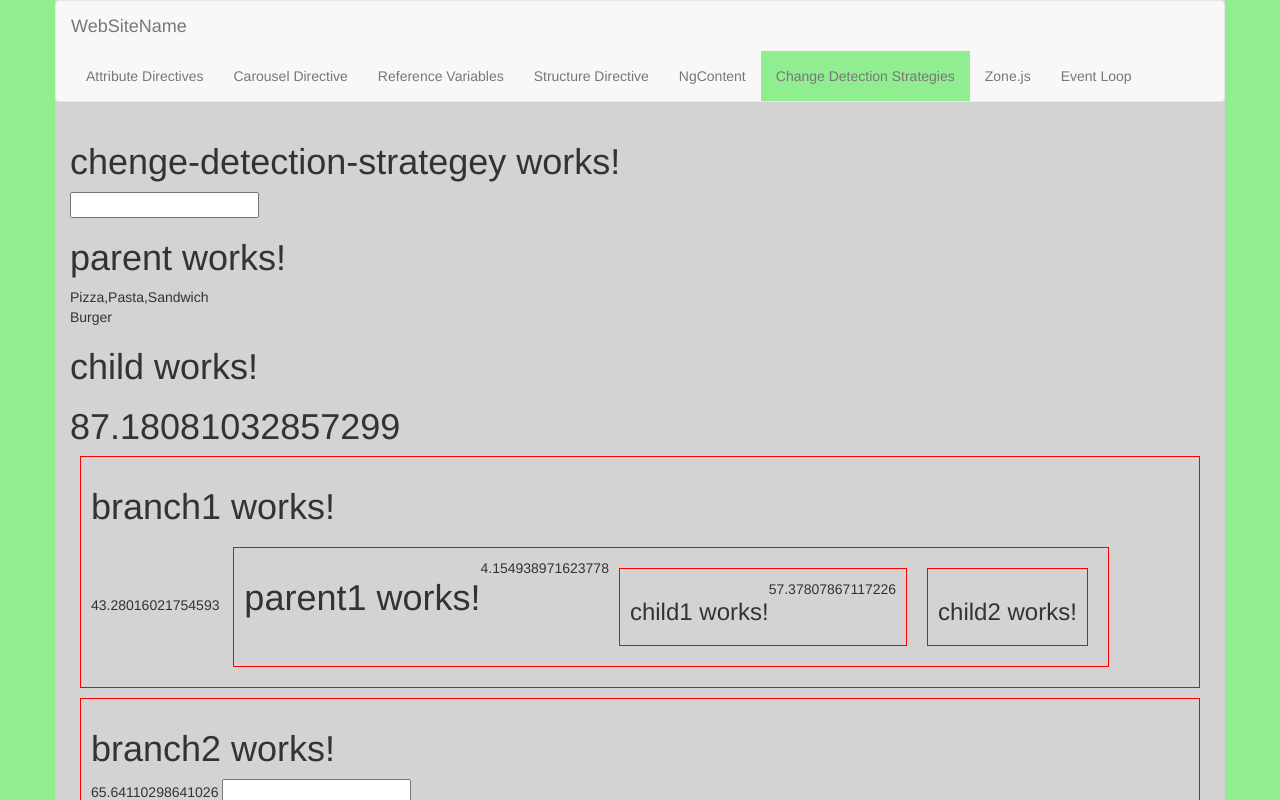
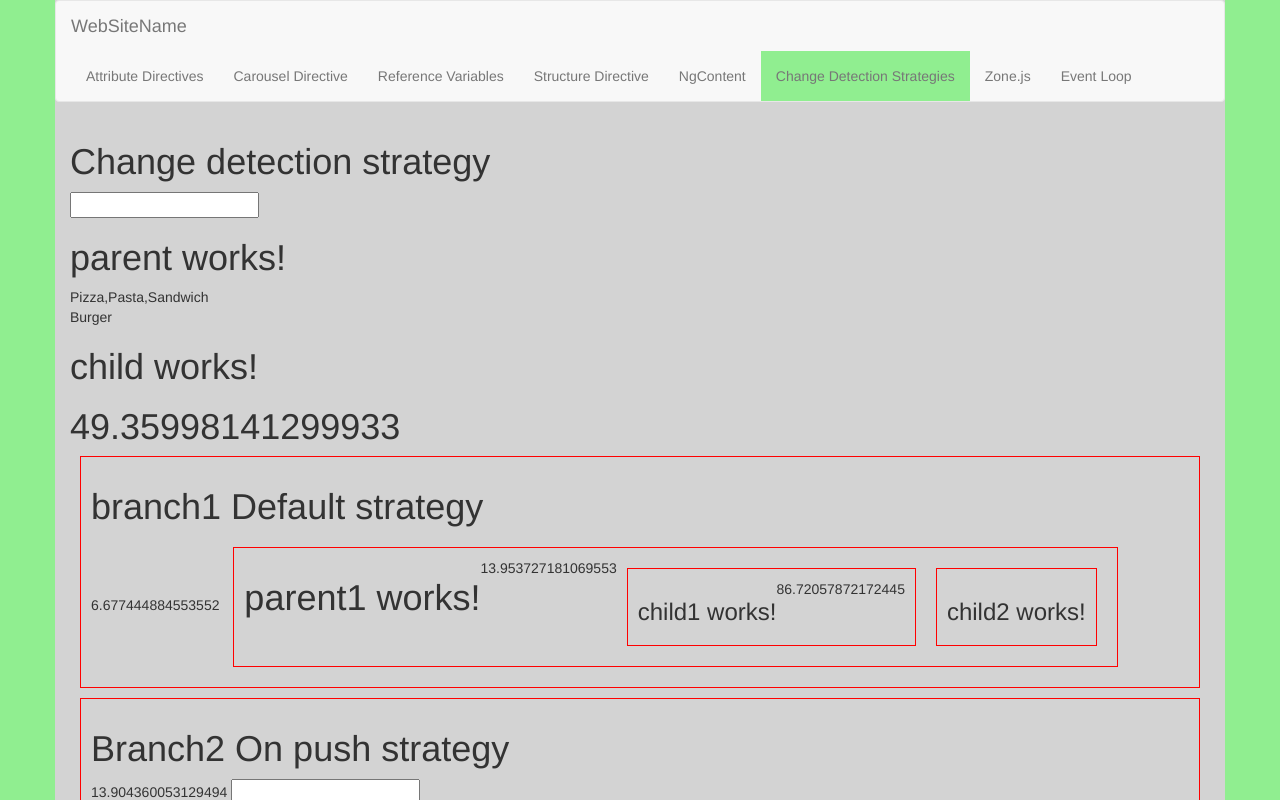
Before and after one commit to Tanzorr/angular-dock, an Angular app: page /change-detection-strategies in a window 1280 px wide. Shown: the top 800 px of the page. Built offline with nearby package versions, Linux system fonts and the light colour scheme.

Commit message:
cheange detection strategy

```diff
--- a/src/app/pages/change-detection-strategies/branch1/branch1.component.html
+++ b/src/app/pages/change-detection-strategies/branch1/branch1.component.html
@@ -1,3 +1,3 @@
-<h1>branch1 works!</h1>
+<h1>branch1 Default strategy</h1>
 {{ triggerChangeDetection() }}
 <app-parent1 appRandomBackground></app-parent1>
--- a/src/app/pages/change-detection-strategies/branch2/branch2.component.html
+++ b/src/app/pages/change-detection-strategies/branch2/branch2.component.html
@@ -1,4 +1,4 @@
-<h1>branch2 works!</h1>
+<h1>Branch2 On push strategy</h1>
 {{ triggerChangeDetection() }}
-<input type="text" (input)="displayChanges()" >
+<input type="text">
 <app-parent2 appRandomBackground></app-parent2>
--- a/src/app/pages/change-detection-strategies/branch2/branch2.component.ts
+++ b/src/app/pages/change-detection-strategies/branch2/branch2.component.ts
@@ -1,4 +1,4 @@
-import { ChangeDetectionStrategy, Component, OnInit } from '@angular/core';
+import { ChangeDetectionStrategy, Component } from '@angular/core';
 
 @Component({
   selector: 'app-branch2',
@@ -6,18 +6,11 @@ import { ChangeDetectionStrategy, Component, OnInit } from '@angular/core';
   styleUrls: ['./branch2.component.scss'],
   changeDetection: ChangeDetectionStrategy.OnPush
 })
-export class Branch2Component implements OnInit {
+export class Branch2Component {
 
   constructor() { }
-
-  ngOnInit(): void {
-  }
 
   triggerChangeDetection() {
     return Math.random()*100;
   }
-
-  displayChanges() {
-
-  }
 }
--- a/src/app/pages/change-detection-strategies/branch2/parent/child3/child3.component.ts
+++ b/src/app/pages/change-detection-strategies/branch2/parent/child3/child3.component.ts
@@ -15,7 +15,7 @@ export class Child3Component implements OnInit {
   ngOnInit(): void {
     setInterval(() => {
       this._cdr.markForCheck();
-    }, 5000);
+    }, 7000);
   }
 
   triggerChangeDetection() {
--- a/src/app/pages/change-detection-strategies/branch2/parent/parent2.component.ts
+++ b/src/app/pages/change-detection-strategies/branch2/parent/parent2.component.ts
@@ -15,7 +15,7 @@ export class Parent2Component implements OnInit {
   ngOnInit(): void {
     setInterval(() => {
       this._cdr.detectChanges();
-    } , 2000);
+    } , 4000);
   }
 
   triggerChangeDetection() {
--- a/src/app/pages/change-detection-strategies/change-detection-strategies.component.html
+++ b/src/app/pages/change-detection-strategies/change-detection-strategies.component.html
@@ -1,7 +1,7 @@
-<h1>chenge-detection-strategey works!</h1>
+<h1>Change detection strategy</h1>
 
 <input type="text" [(ngModel)]="food">
 <app-parent></app-parent>
 <h1>{{ triggerChangeDetection() }}</h1>
-<app-branch1 appRandomBackground #randomBackground ="appRandomBackground"></app-branch1>
+<app-branch1 appRandomBackground></app-branch1>
 <app-branch2 appRandomBackground></app-branch2>
```
